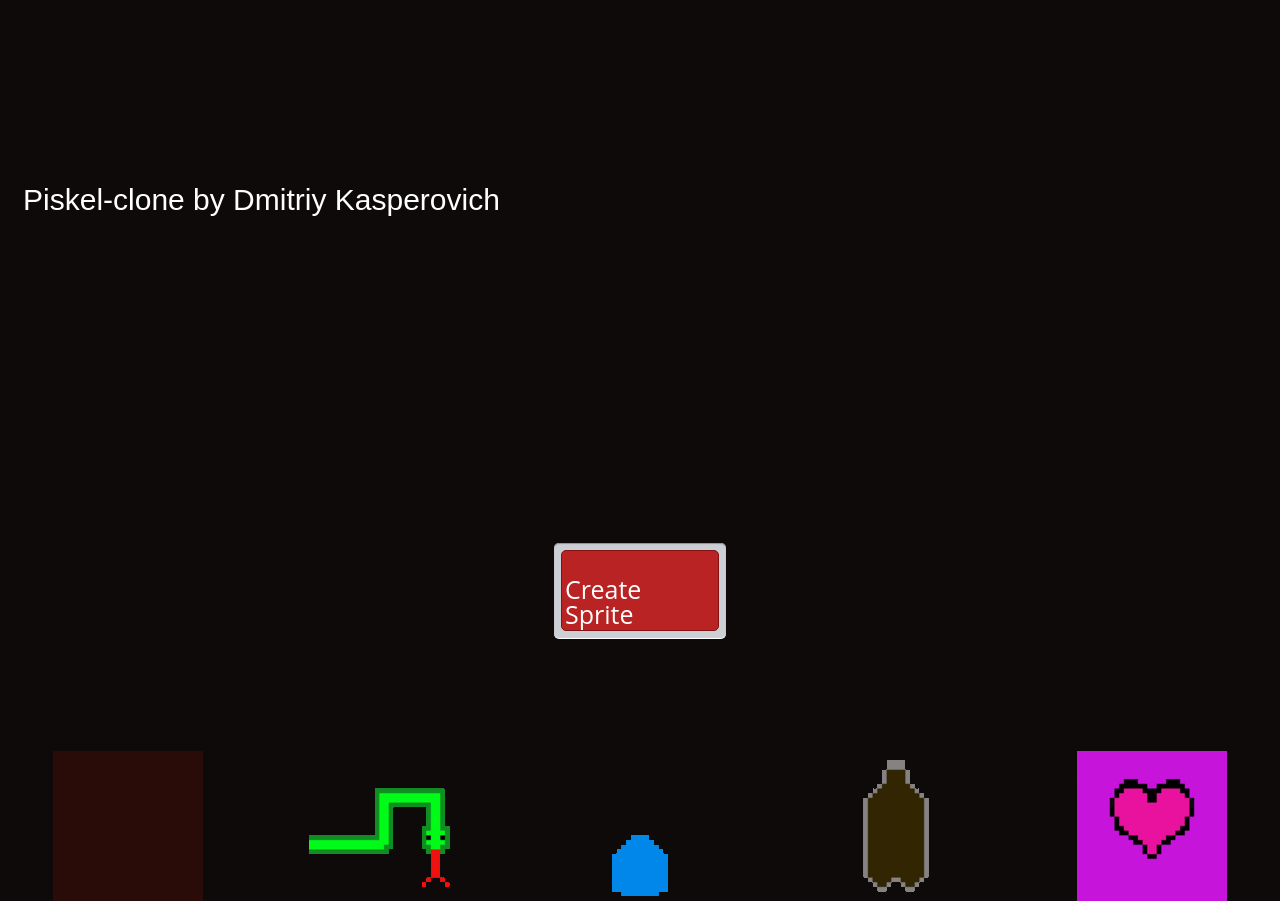
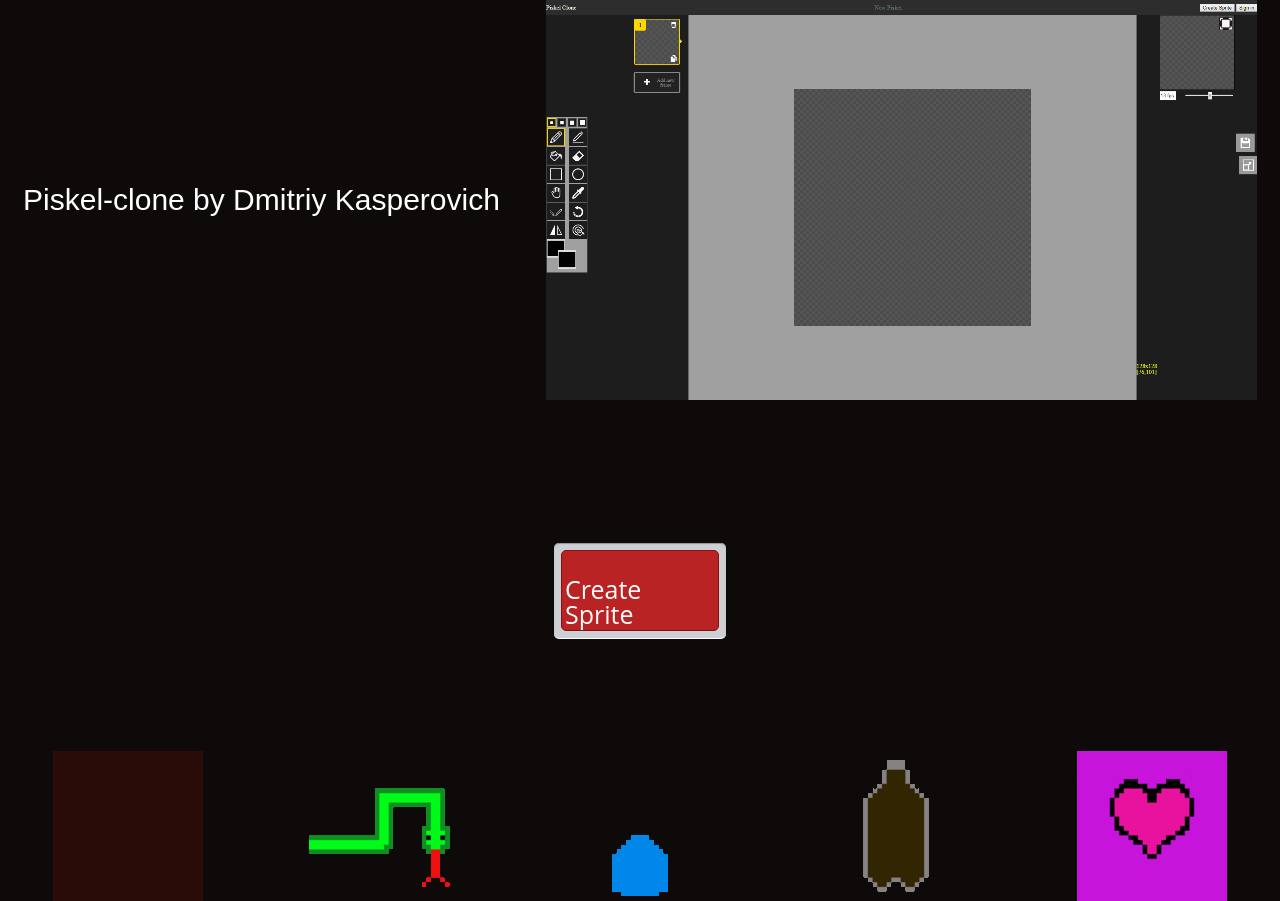
Before and after one commit to DzmitryKas/Example-piskel, a plain HTML site: page index.html in a window 1280 px wide. Drawn offline with Linux system fonts and the light colour scheme; the site is published under a folder, as on GitHub Pages, so addresses that start at the root find nothing.

Commit message:
fix: change way picture

```diff
--- a/landing.css
+++ b/landing.css
@@ -98,7 +98,7 @@ table {
  .screen {
   width: 711px;
   height: 400px;
-  background: url(/src/assets/img-landing/screen.png)
+  background: url(app/src/assets/img-landing/screen.png)
  }
 
  .piskel-clone {
```
